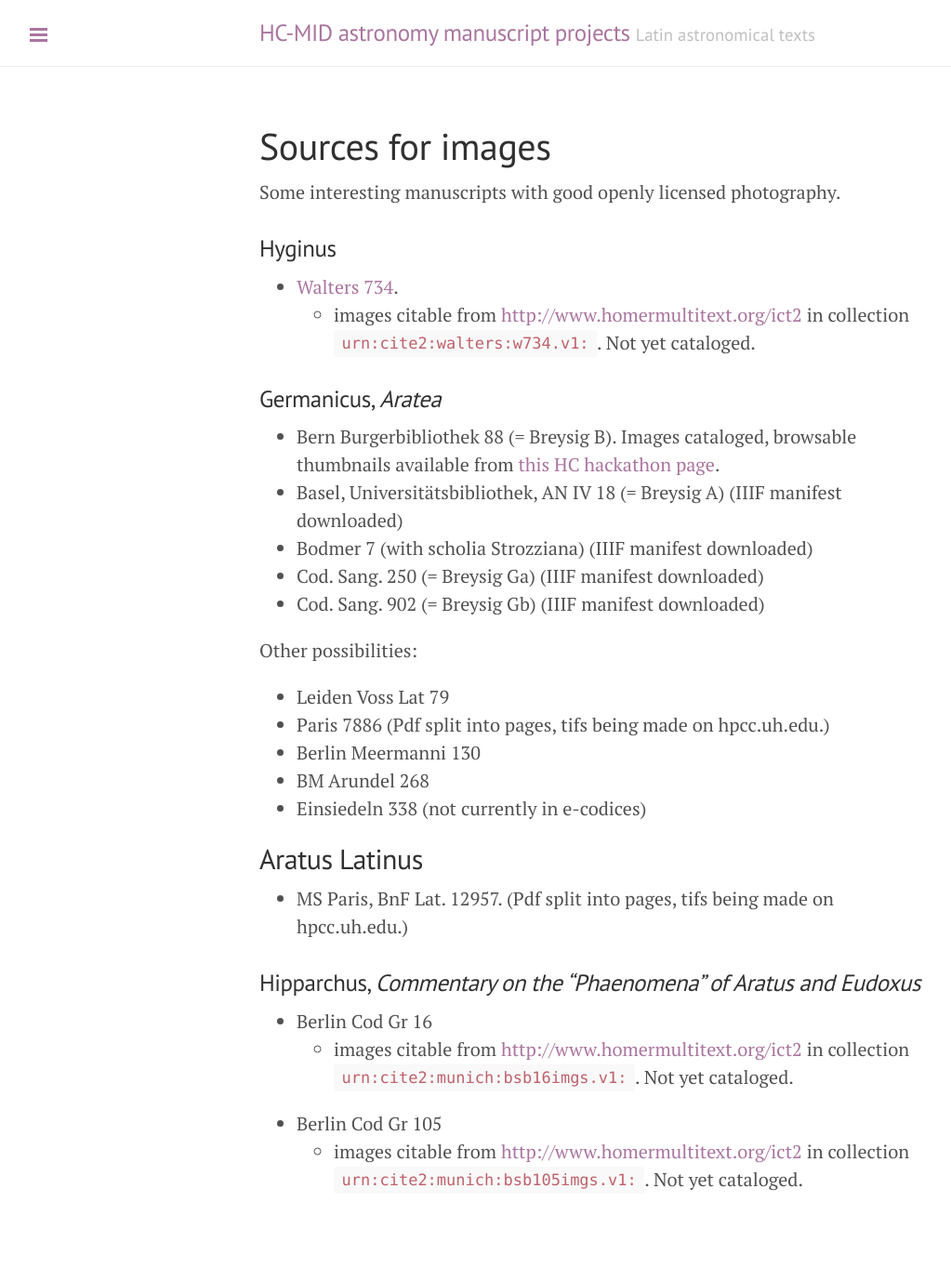
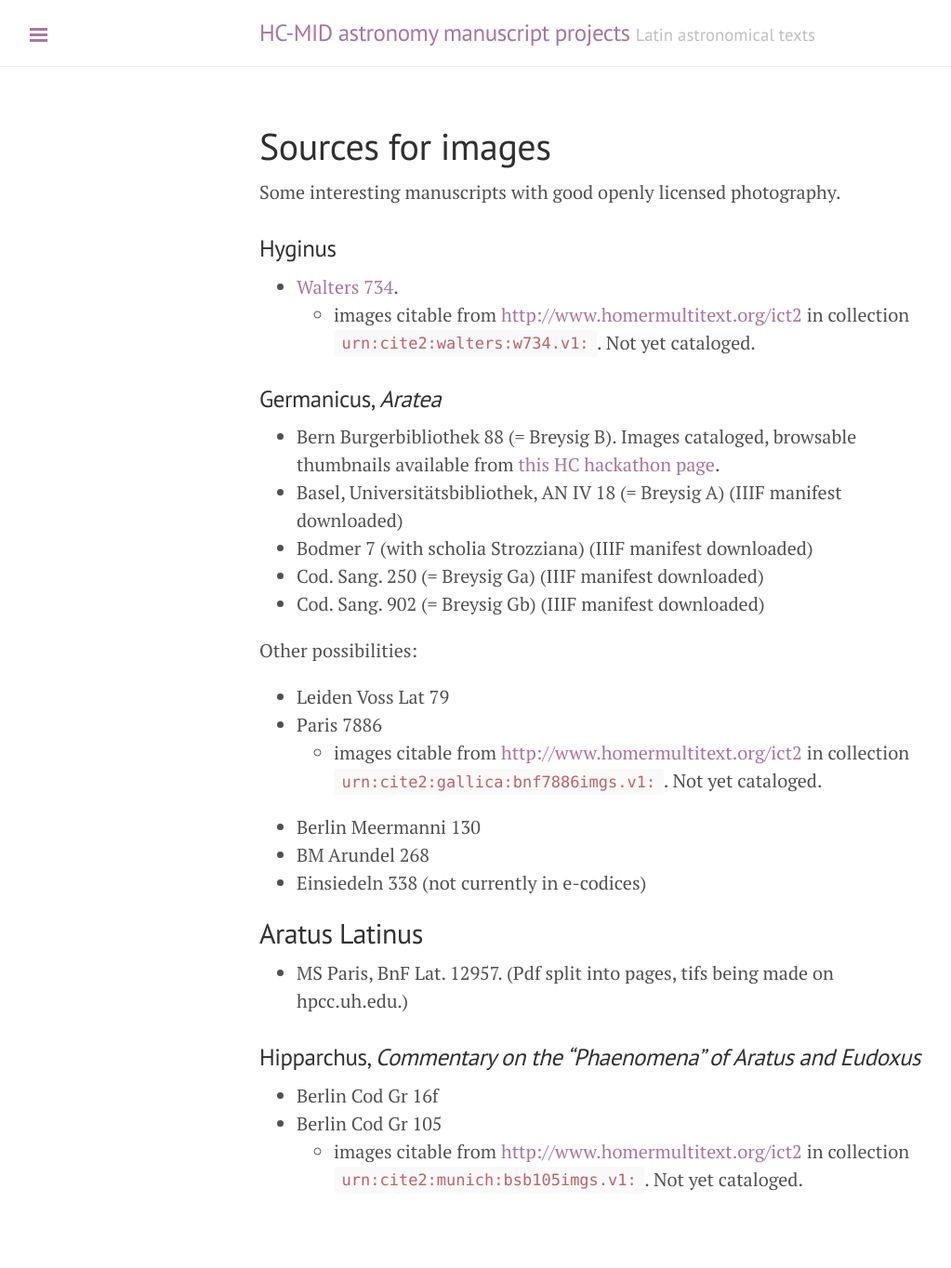
Before and after one commit to HCMID/astronomy, a Jekyll site: the page built from docs/images.md, in a window 1280 px wide. Shown: the whole page at 93% size, without its empty margins (1-1024 px from the left). Built offline with Jekyll 4.4.1, drawn with Linux system fonts in a browser that asks for light colours.

Commit message:
Update images.md

```diff
--- a/docs/images.md
+++ b/docs/images.md
@@ -23,7 +23,8 @@ Some interesting manuscripts with good openly licensed photography.
 Other possibilities:
 
 -   Leiden Voss Lat  79
--   Paris 7886  (Pdf split into pages, tifs being made on hpcc.uh.edu.)
+-   Paris 7886
+    -   images citable from <http://www.homermultitext.org/ict2> in collection `urn:cite2:gallica:bnf7886imgs.v1:`.  Not yet cataloged.
 -   Berlin Meermanni 130
 -   BM Arundel 268
 -   Einsiedeln 338 (not currently in e-codices)
@@ -36,7 +37,6 @@ Other possibilities:
 
 ### Hipparchus, *Commentary on the "Phaenomena" of Aratus and Eudoxus*
 
--   Berlin Cod Gr 16
-    -   images citable from <http://www.homermultitext.org/ict2> in collection `urn:cite2:munich:bsb16imgs.v1:`.  Not yet cataloged.
+-   Berlin Cod Gr 16f
 -   Berlin Cod Gr 105
     -   images citable from <http://www.homermultitext.org/ict2> in collection `urn:cite2:munich:bsb105imgs.v1:`. Not yet cataloged.
```
